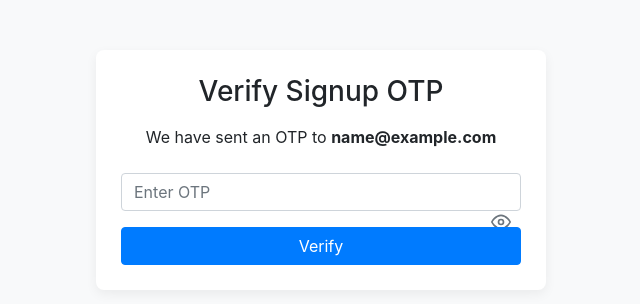
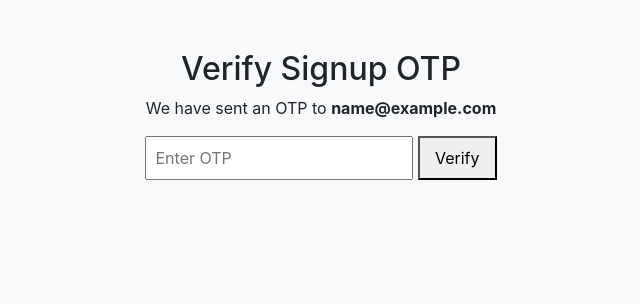
Before and after one commit to Kshitij0206/noters, a Flask app: template website/templates/verify_signup_otp.html in a window 1280 px wide. Shown: the part 56-360 px from the top of the page, without its empty margins (319-959 px from the left). Run offline with Flask 3, Linux system fonts and the light colour scheme; the template is opened without the code that fills it: most values are stand-ins (such as "Sample title", 1, 10 or a date in 2020); parts of the project's set-up code (start-up, migrations or seed data) failed here and were passed over; some libraries are stand-ins or nearby versions.

```diff
--- a/website/templates/verify_signup_otp.html
+++ b/website/templates/verify_signup_otp.html
@@ -3,29 +3,17 @@
 
 {% block content %}
 <style>
-  .otp-form-container {
-    max-width: 450px;
-    margin: 50px auto;
-    padding: 25px;
-    background: white;
-    border-radius: 8px;
-    box-shadow: 0 4px 12px rgba(0,0,0,0.06);
+  .otp-container {
     text-align: center;
-  }
-  .dark-mode .otp-form-container {
-    background: #1f1f1f;
-    box-shadow: 0 4px 12px rgba(0,0,0,0.3);
+    margin-top: 50px;
   }
   .verified-message {
     display: none;
     font-size: 22px;
+    color: #4caf50;
     font-weight: bold;
     animation: fadeSlide 1s ease forwards;
-    margin-top: 15px;
   }
-  .verified-message.success { color: #4caf50; }
-  .verified-message.error { color: #dc3545; }
-
   @keyframes fadeSlide {
     0% { opacity: 0; transform: translateY(-20px); }
     100% { opacity: 1; transform: translateY(0); }
@@ -39,91 +27,69 @@
   @keyframes tickScale {
     to { transform: scale(1); }
   }
-  .password-toggle {
-    position: absolute;
-    right: 10px;
-    top: 36px;
-    cursor: pointer;
-  }
-  .password-toggle svg {
-    stroke: #6c757d;
-  }
-  .dark-mode .password-toggle svg {
-    stroke: white;
-  }
 </style>
 
-<div class="otp-form-container">
-  <h3 class="mb-3">Verify Signup OTP</h3>
-  <p class="mb-4">We have sent an OTP to <strong>{{ email }}</strong></p>
+<div class="otp-container">
+  <h2>Verify Signup OTP</h2>
+  <p>We have sent an OTP to <strong>{{ email }}</strong></p>
 
-  <form id="otpForm" method="POST" style="position: relative;">
-    <input type="password" class="form-control mb-3" id="otp" name="otp"
-           placeholder="Enter OTP" required style="padding-right: 40px;">
-    <!-- Eye icon -->
-    <span class="password-toggle" id="toggleOtp">
-      <svg xmlns="http://www.w3.org/2000/svg" width="20" height="20"
-        fill="none" stroke-width="2" viewBox="0 0 24 24">
-        <path d="M1 12s4-8 11-8 11 8 11 8-4 8-11 8-11-8-11-8z"/>
-        <circle cx="12" cy="12" r="3"/>
-      </svg>
-    </span>
-    <button type="submit" class="btn btn-primary btn-block">Verify</button>
+  <form id="otpForm" method="POST">
+    <input type="text" name="otp" placeholder="Enter OTP" required style="padding: 8px;">
+    <button type="submit" style="padding: 8px 15px;">Verify</button>
   </form>
 
-  <div id="verifiedMsg" class="verified-message success">
+  <div id="verifiedMsg" class="verified-message">
     <span class="tick">✅</span> OTP Verified
   </div>
 </div>
 
 <script>
-  // Toggle OTP visibility
-  document.getElementById("toggleOtp").addEventListener("click", function () {
-    const otpField = document.getElementById("otp");
-    const isPassword = otpField.type === "password";
-    otpField.type = isPassword ? "text" : "password";
-
-    this.innerHTML = isPassword
-      ? `<svg xmlns="http://www.w3.org/2000/svg" width="20" height="20"
-          fill="none" stroke-width="2" viewBox="0 0 24 24">
-           <path d="M17.94 17.94A10.94 10.94 0 0 1 12 20c-7 0-11-8-11-8
-                    a21.77 21.77 0 0 1 5.06-6.06M9.88 9.88
-                    A3 3 0 0 0 12 15a3 3 0 0 0 2.12-5.12"/>
-           <line x1="1" y1="1" x2="23" y2="23"/>
-         </svg>`
-      : `<svg xmlns="http://www.w3.org/2000/svg" width="20" height="20"
-          fill="none" stroke-width="2" viewBox="0 0 24 24">
-           <path d="M1 12s4-8 11-8 11 8 11 8-4 8-11 8-11-8-11-8z"/>
-           <circle cx="12" cy="12" r="3"/>
-         </svg>`;
-  });
-
-  // AJAX OTP verification
   document.getElementById("otpForm").addEventListener("submit", function(e) {
     e.preventDefault();
+
+    console.log("🔍 Submitting OTP form...");
 
     fetch(window.location.pathname, {
       method: "POST",
       body: new FormData(this),
-      headers: { "X-Requested-With": "XMLHttpRequest" }
+      headers: {
+        "X-Requested-With": "XMLHttpRequest" // Tell Flask it's AJAX
+      }
     })
     .then(async res => {
+      console.log("📩 Raw Response Status:", res.status, res.statusText);
+
       let text = await res.text();
+      console.log("📜 Raw Response Text:", text);
+
       try {
         let data = JSON.parse(text);
+        console.log("✅ Parsed JSON:", data);
+
         if (data.status === "success") {
+          console.log("🎉 OTP verified successfully!");
           document.getElementById("otpForm").style.display = "none";
           let msg = document.getElementById("verifiedMsg");
           msg.style.display = "block";
-          setTimeout(() => window.location.href = "{{ url_for('views.home') }}", 2000);
+          setTimeout(() => {
+  window.location.href = "{{ url_for('views.home') }}";
+}, 2000);
+
         } else {
+          console.error("❌ OTP verification failed:", data.message || "Unknown error");
           alert(data.message || "Invalid OTP, please try again.");
         }
-      } catch {
-        alert("Server returned invalid data.");
+      } catch (err) {
+        console.error("🚨 JSON Parse Error:", err);
+        alert("Server returned invalid data. Check console for details.");
       }
     })
-    .catch(() => alert("Error verifying OTP."));
+    .catch(err => {
+      console.error("💥 Fetch Error:", err);
+      alert("Error verifying OTP. Check console for details.");
+    });
   });
+
 </script>
+
 {% endblock %}
```
Also changed, not shown: website/templates/sign-up.html (+1 -22 lines), instance/database.db.
